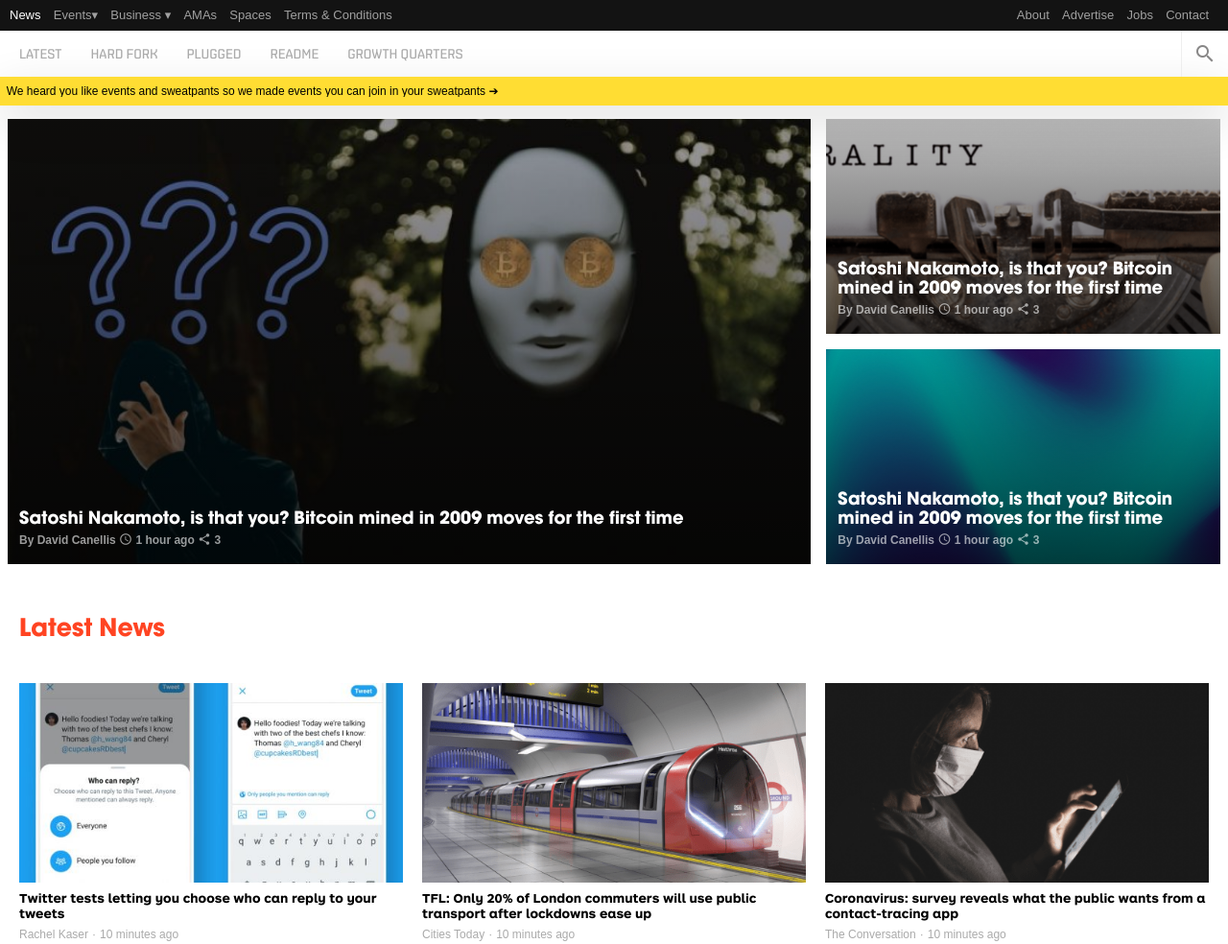
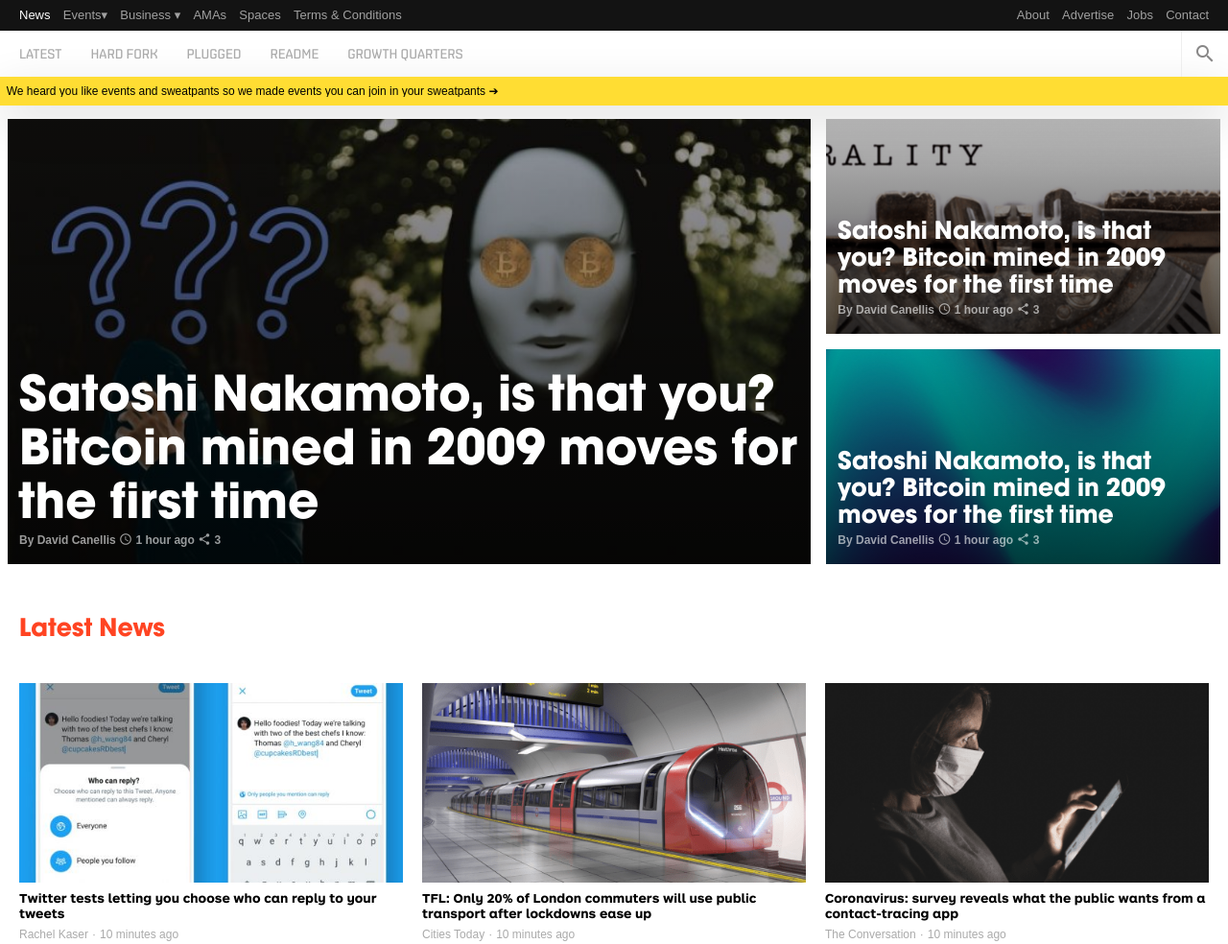
Before and after one commit to AdfPizarro/TNW, a website: page index.html in a window 1280 px wide. Shown: the top 984 px of the page at 96% size. Drawn offline with Linux system fonts and the light colour scheme; a web font is replaced by a local one.

Commit message:
Fixed fonts in the top

```diff
--- a/assets/css/style.css
+++ b/assets/css/style.css
@@ -715,6 +715,17 @@
   .top-articles-container{
     height: 60vh;
   }
+
+  .menu-left{
+    margin-left: 10px;
+  }
+
+  .main-title{
+  font-size: 56px;
+  }
+  .secondary-title{
+  font-size: 28px;
+  }
 }
 
 @media (min-width: 768px) {
--- a/index.html
+++ b/index.html
@@ -17,7 +17,7 @@
         </div>
         <div class="main-nav">
           <div class="nav-top">
-            <ul>
+            <ul class="menu-left">
               <li class="pop-out"><a href="#">News</a></li>
               <li><a href="#">Events▾</a></li>
               <li><a href="#">Business ▾</a></li>
@@ -63,7 +63,7 @@
         <article class="ta-image-container a1">
           <div class="top-article shadow flex">
             <div class="header">
-              <h2><a href="#">Satoshi Nakamoto, is that you? Bitcoin mined in 2009 moves for the first time</a></h2>
+              <h2><a class="main-title" href="#">Satoshi Nakamoto, is that you? Bitcoin mined in 2009 moves for the first time</a></h2>
               <ul class="info">
                 <li>By <a class="authors-name" href="#">David Canellis</a></li>
                 <li><span class="material-icons">query_builder</span> 1 hour ago</li>
@@ -75,7 +75,7 @@
         <article class="ta-image-container a2">
           <div class="top-article shadow flex">
             <div class="header">
-              <h2><a href="#">Satoshi Nakamoto, is that you? Bitcoin mined in 2009 moves for the first time</a></h2>
+              <h2><a class="secondary-title" href="#">Satoshi Nakamoto, is that you? Bitcoin mined in 2009 moves for the first time</a></h2>
               <ul class="info">
                 <li>By <a class="authors-name" href="#">David Canellis</a></li>
                 <li><span class="material-icons">query_builder</span> 1 hour ago</li>
@@ -87,7 +87,7 @@
         <article class="ta-image-container a3">
           <div class="top-article shadow flex">
             <div class="header">
-              <h2><a href="#">Satoshi Nakamoto, is that you? Bitcoin mined in 2009 moves for the first time</a></h2>
+              <h2><a class="secondary-title" href="#">Satoshi Nakamoto, is that you? Bitcoin mined in 2009 moves for the first time</a></h2>
               <ul class="info">
                 <li>By <a class="authors-name" href="#">David Canellis</a></li>
                 <li><span class="material-icons">query_builder</span> 1 hour ago</li>
```
